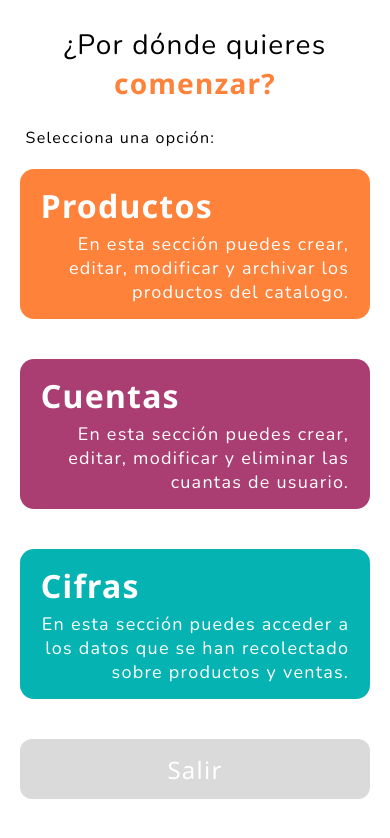
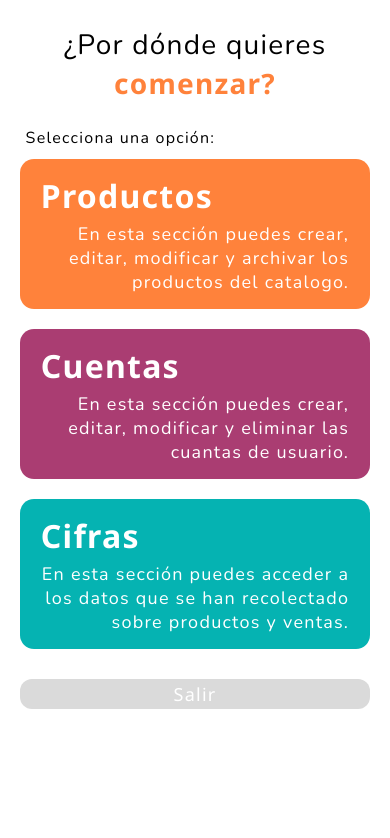
Before and after one commit to masasorganization/masas-web, a React (Create React App) app: page /welcome in a window 390 px wide. Shown: the top 838 px of the page. Built offline with nearby package versions, Linux system fonts and the light colour scheme.

Commit message:
commit componente welcome (falta bold)

```diff
--- a/src/App.css
+++ b/src/App.css
@@ -92,4 +92,5 @@ Jalea de ciruela: #b70030*/
   max-height: 100vh;
   height: 100%;
   width: 100%;
+  border-radius: 0px 9px 9px 0px;
 }
--- a/src/components/admin/BoxCategory.jsx
+++ b/src/components/admin/BoxCategory.jsx
@@ -1,5 +1,8 @@
 import { ThemeProvider, createTheme} from '@mui/system';
 import { Box } from '@mui/material';
+import { styled } from '@mui/material/styles';
+
+const Text1Style = styled('p')``;
 
 const theme = createTheme({
   palette: {
@@ -14,7 +17,7 @@ const theme = createTheme({
   },
 });
 
-const BoxCategory = ({background, title, paragraph}) => {
+const BoxCategory = ({background, title, paragraph, word}) => {
     return (
       <div>
             <ThemeProvider theme={theme}>
@@ -25,10 +28,12 @@ const BoxCategory = ({background, title, paragraph}) => {
                     display: 'inline-flex',
                     borderRadius: '14px',
                     [theme.breakpoints.only('md')]: {
-                      height: '250px'
+                      height: '250px',
                     },
                     [theme.breakpoints.down('md')]: {
                       height: '150px',
+                      mt: '10px',
+                      mb: '10px',
                     },
                 }}>
                     <div>
@@ -48,7 +53,7 @@ const BoxCategory = ({background, title, paragraph}) => {
                             }}>
                                 {[title]}
                         </Box>
-                        <Box sx={{
+                        <Text1Style sx={{
                             color: "text.white",
                             textAlign: 'right',
                             letterSpacing: '1.25px',
@@ -61,8 +66,8 @@ const BoxCategory = ({background, title, paragraph}) => {
                               mt: '0rem',
                             },
                             }}>
-                                {[paragraph]}
-                        </Box>
+                                {paragraph}{word}
+                        </Text1Style>
                     </div>
                 </Box>
             </ThemeProvider>
--- a/src/pages/admin/welcome.jsx
+++ b/src/pages/admin/welcome.jsx
@@ -45,21 +45,24 @@ function CategoryPage() {
             <BoxCategory
               background="background.principalClaro"
               title="Productos"
-              paragraph="En esta sección puedes crear, editar, modificar y archivar los productos del catalogo."
+              paragraph="En esta sección puedes crear, editar, modificar y archivar los productos del "
+              word= "catalogo."
             />{" "}
           </Grid>
           <Grid item xs={12} sm={11} md={4}>
             <BoxCategory
               background="background.secundarioClaro"
               title="Cuentas"
-              paragraph="En esta sección puedes crear, editar, modificar y eliminar las cuantas de usuario."
+              paragraph="En esta sección puedes crear, editar, modificar y eliminar las cuantas de "
+              word= "usuario."
             />
           </Grid>
           <Grid item xs={12} sm={11} md={4}>
             <BoxCategory
               background="background.azulado"
               title="Cifras"
-              paragraph="En esta sección puedes acceder a los datos que se han recolectado sobre productos y ventas."
+              paragraph="En esta sección puedes acceder a los datos que se han recolectado sobre productos y "
+              word= "ventas."
             />
           </Grid>
           <Grid item xs={12} sm={11} md={4}>
@@ -76,6 +79,7 @@ function CategoryPage() {
                 letterSpacing: "1.25px",
                 alignItems: "center",
                 justifyContent: "center",
+                [theme.breakpoints.down('md')]: {height: '30px', fontSize: '18px'}
               }}
             >
               Salir
```
